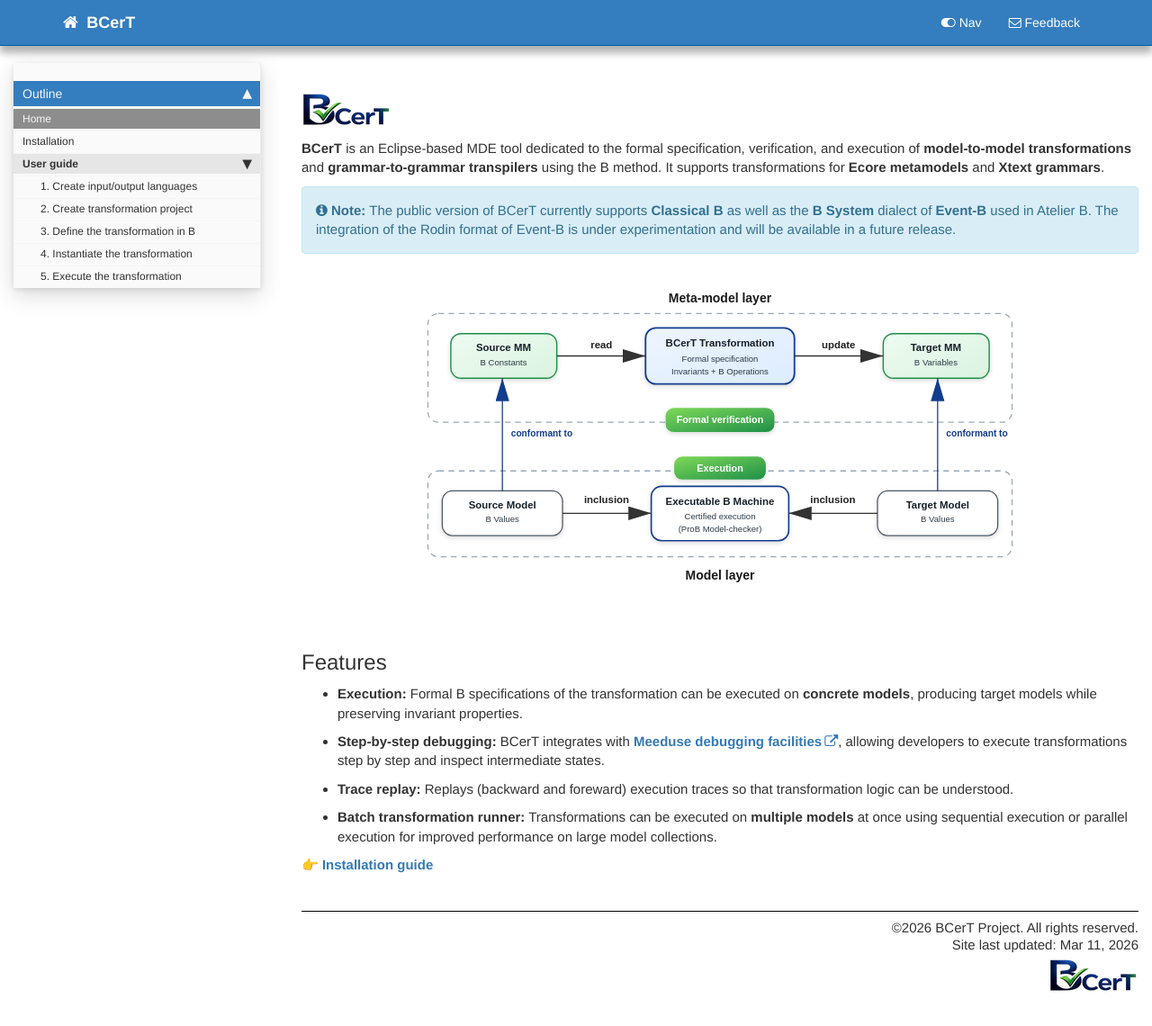
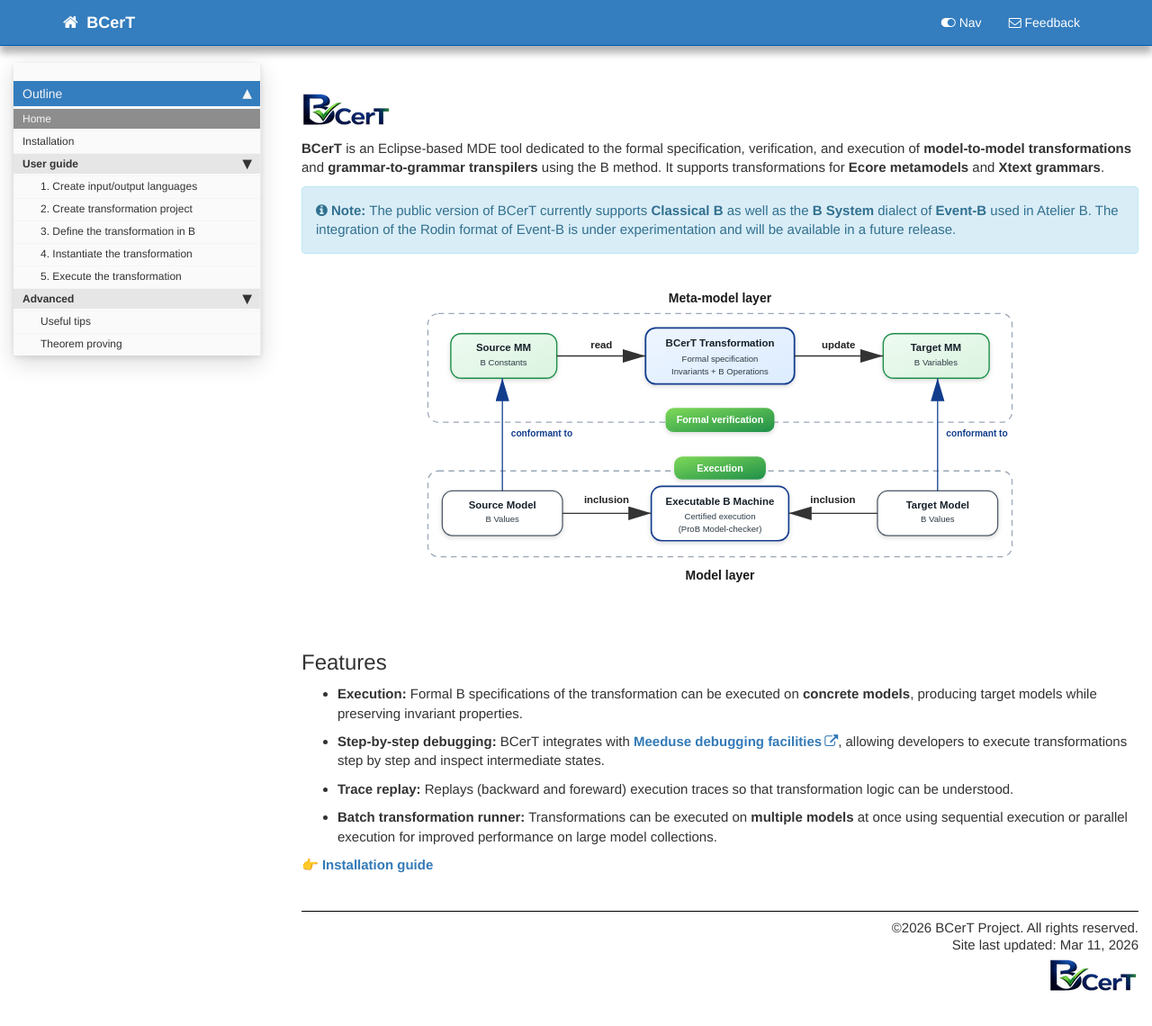
Before and after one commit to bcert-meeduse/main, a Jekyll site: the page built from index.md, in a window 1280 px wide and 1161 px high. Shown: the top 1140 px of the window at 90% size. Built offline with Jekyll 4.4.1, drawn with Linux system fonts in a browser that asks for light colours; comment, search, counter and statistics services are not loaded; part of the change alters nothing that is shown.

Commit message:
mise en forme

```diff
--- a/_data/sidebars/mydoc_sidebar.yml
+++ b/_data/sidebars/mydoc_sidebar.yml
@@ -39,17 +39,17 @@ entries:
           url: /execute.html
           output: web
 
-        #- title: "Advanced"
-        #output: web
-        #subfolderitems:
+      - title: "Advanced"
+        output: web
+        subfolderitems:
 
-        #  - title: Useful tips
-        #    url: /todo.html
-        #    output: web
+        - title: Useful tips
+          url: /tips.html
+          output: web
 
-        #  - title: Theorem proving
-        #    url: /todo.html
-        #    output: web
+        - title: Theorem proving
+          url: /todo.html
+          output: web
 
         #  - title: Refinements
         #    url: /todo.html
```
